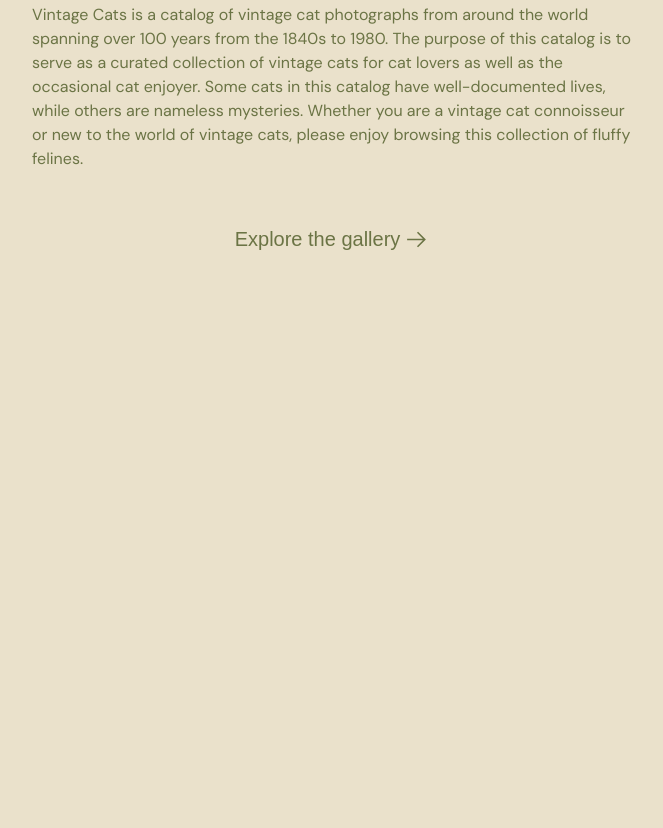
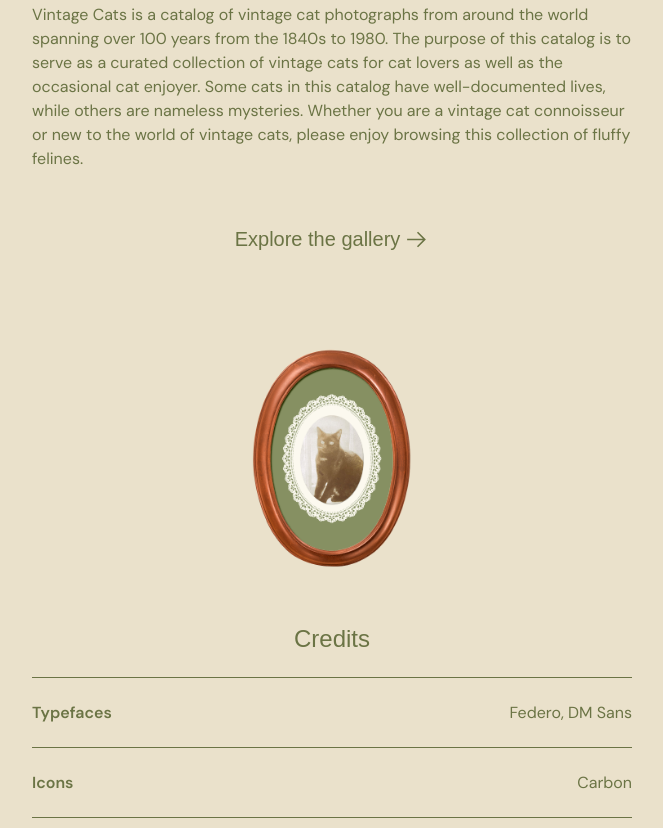
Before and after one commit to helenquach/web-as-medium-1, a plain HTML site: page project-1/about/index.html in a window 1280 px wide. Shown: the part 570-1398 px from the top of the page, without its empty margins (308-971 px from the left). Before the commit the page ends 950 px from the top, so only its background shows below. Drawn offline with Linux system fonts and the light colour scheme; a web font is replaced by a local one.

Commit message:
Add credits

```diff
--- a/project-1/about/index.html
+++ b/project-1/about/index.html
@@ -29,6 +29,21 @@
               <path fill="currentColor" d="m18 6l-1.43 1.393L24.15 15H4v2h20.15l-7.58 7.573L18 26l10-10z" />
             </svg>
         </a>
+        <div class="window-cat-image">
+          <img src="../images/window-cat.png" alt="Cat sitting on window ledge"/>
+        </div>
+        <div class="credits">
+          <h2>Credits</h2>
+          <div class="info">
+              <div class="typefaces">
+                <div class="property">Typefaces</div>
+                <div class="value">Federo, DM Sans</div>
+              </div>
+              <div class="icons">
+                <div class="property">Icons</div>
+                <div class="value">Carbon</div>
+              </div>
+        </div>
       </main>
       <div class="cursor">
          <svg xmlns="http://www.w3.org/2000/svg" width="1em" height="1em" viewBox="0 0 56 56">
--- a/project-1/about/style.css
+++ b/project-1/about/style.css
@@ -105,7 +105,7 @@ nav a:hover {
   font-size: 1.5rem;
 }
 
-h1 {
+h1, h2 {
   font-family: "Federo", sans-serif;
   font-weight: 400;
   font-style: normal;
@@ -119,6 +119,11 @@ img {
 .image {
   max-width: 480px;
   margin-bottom: 2em;
+}
+
+.window-cat-image {
+  margin-top: 6em;
+  max-width: 160px;
 }
 
 main {
@@ -157,6 +162,43 @@ p {
   transform: translate(8px, 0);
 }
 
+.credits {
+  margin-top: 2em;
+  width: 100%;
+  max-width: 600px;
+}
+
+h2 {
+  justify-self: center;
+  margin-bottom: 1em;
+}
+
+.info {
+  display: flex;
+  flex-direction: column;
+  gap: 0;
+}
+
+.info > div {
+  display: flex;
+  justify-content: space-between;
+  border-bottom: 1.5px solid;
+  padding: 1.5em 0;
+}
+
+.info > div:nth-child(1) {
+  border-top: 1.5px solid;
+}
+
+.property {
+  font-weight: 600;
+}
+
+.value {
+  text-align: right;
+  padding-left: 4em;
+}
+
 @media screen and (max-width: 768px) {
   p {
     max-width: 100%;
```
